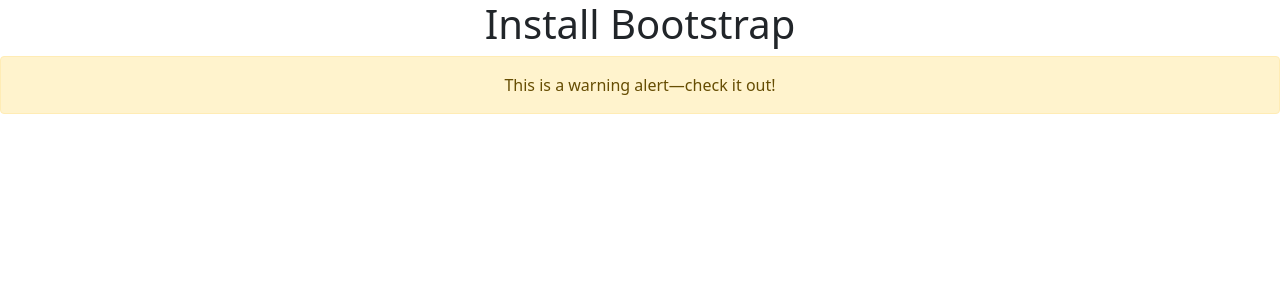
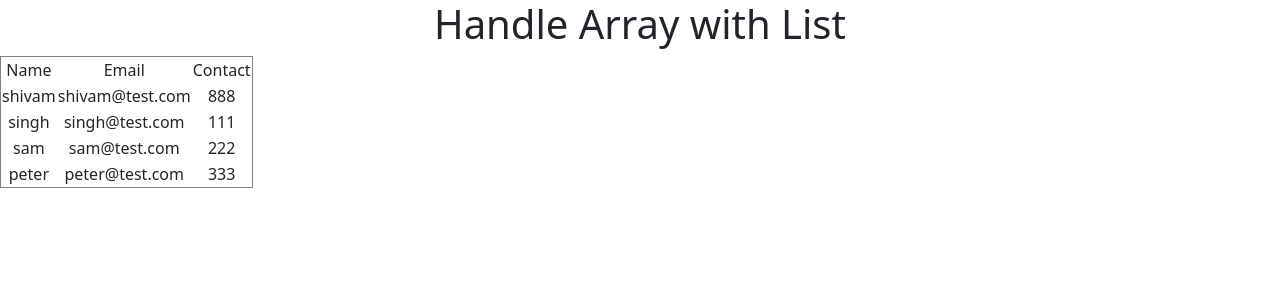
Before and after one commit to thisisshivamsingh/20-06-2022-Web-React, a React (Create React App) app: page / in a window 1280 px wide. Shown: the top 300 px of the page. Built offline with nearby package versions, Linux system fonts and the light colour scheme.

Commit message:
Array Listing with Map function

```diff
--- a/src/App.js
+++ b/src/App.js
@@ -1,11 +1,30 @@
 import "./App.css";
 import React from "react";
-import { Button, Alert } from "react-bootstrap";
 function App() {
+  // const students = ["Shivam", "Singh", "Sam", "Peter"];
+  const students = [
+    { name: "shivam", email: "shivam@test.com", contact: 888 },
+    { name: "singh", email: "singh@test.com", contact: 111 },
+    { name: "sam", email: "sam@test.com", contact: 222 },
+    { name: "peter", email: "peter@test.com", contact: 333 },
+  ];
   return (
     <div className="App">
-      <h1>Install Bootstrap</h1>
-      {<Alert variant="warning">This is a warning alert—check it out!</Alert>}
+      <h1>Handle Array with List</h1>
+      <table border="1">
+        <tr>
+          <td>Name</td>
+          <td>Email</td>
+          <td>Contact</td>
+        </tr>
+        {students.map((data) => (
+          <tr>
+            <td>{data.name}</td>
+            <td>{data.email}</td>
+            <td>{data.contact}</td>
+          </tr>
+        ))}
+      </table>
     </div>
   );
 }
```
